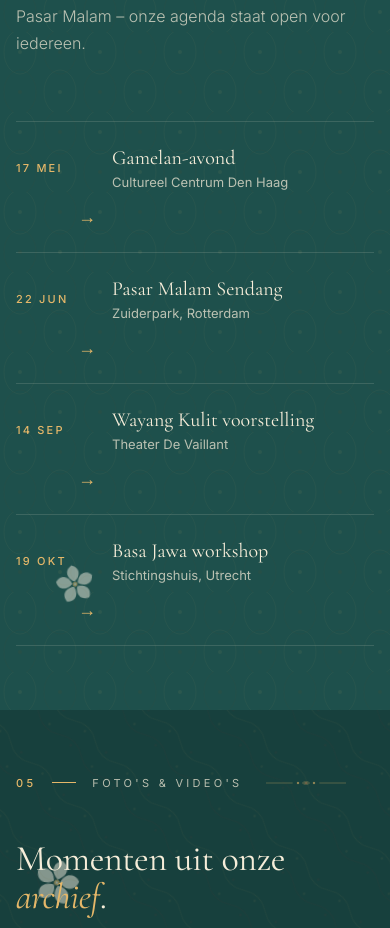
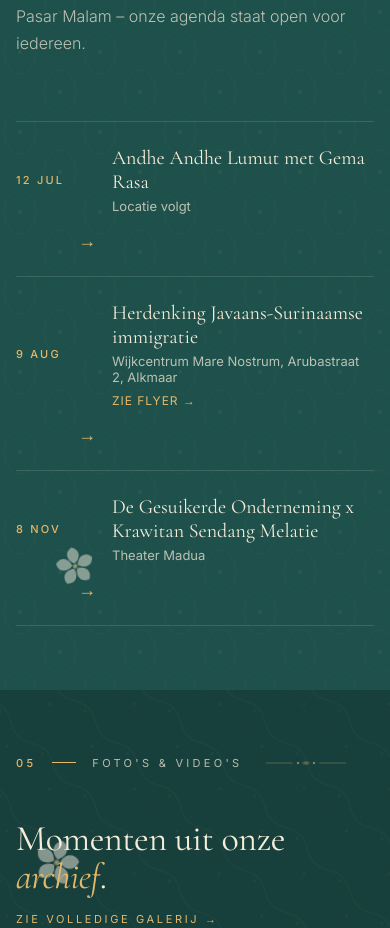
Before and after one commit to rowanamatkario1999/sendang-melatie, a React (Vite) app: page / in a window 390 px wide. Shown: the part 5874-6802 px from the top of the page. Built offline with nearby package versions, Linux system fonts and the light colour scheme; a web font is replaced by a local one.

Commit message:
add new events

```diff
--- a/src/components/Events.tsx
+++ b/src/components/Events.tsx
@@ -42,10 +42,15 @@ export function Events({ tweaks }: { tweaks: Tweaks }) {
           </p>
         </div>
         <div style={{ marginTop: 64, borderTop: '1px solid var(--line)' }}>
-          {t.items.map((e) => (
+          {t.items.map((e) => {
+            const flyer = 'flyer' in e ? e.flyer : undefined;
+            const href = flyer ? flyer : ('href' in e && e.href ? e.href : '#contact');
+            const external = href.startsWith('http') || Boolean(flyer);
+            return (
             <a
               key={e.title}
-              href="#contact"
+              href={href}
+              {...(external ? { target: '_blank', rel: 'noopener noreferrer' } : {})}
               style={{
                 display: 'grid',
                 gridTemplateColumns: isMobile ? '80px 1fr' : '120px 1fr 1fr auto',
@@ -55,8 +60,16 @@ export function Events({ tweaks }: { tweaks: Tweaks }) {
                 borderBottom: '1px solid var(--line)',
                 transition: 'padding-left 200ms',
               } as React.CSSProperties}
-              onMouseEnter={(ev) => (ev.currentTarget.style.paddingLeft = '16px')}
-              onMouseLeave={(ev) => (ev.currentTarget.style.paddingLeft = '0')}
+              onMouseEnter={(ev) => {
+                ev.currentTarget.style.paddingLeft = '16px';
+                const label = ev.currentTarget.querySelector('[data-flyer-label]') as HTMLElement | null;
+                if (label) label.style.opacity = '1';
+              }}
+              onMouseLeave={(ev) => {
+                ev.currentTarget.style.paddingLeft = '0';
+                const label = ev.currentTarget.querySelector('[data-flyer-label]') as HTMLElement | null;
+                if (label) label.style.opacity = '0';
+              }}
             >
               <div
                 style={{
@@ -74,6 +87,22 @@ export function Events({ tweaks }: { tweaks: Tweaks }) {
                 </div>
                 {isMobile && (
                   <div style={{ color: 'var(--text-dim)', fontSize: 13, marginTop: 4 }}>{e.loc}</div>
+                )}
+                {flyer && (
+                  <div
+                    data-flyer-label
+                    style={{
+                      color: tweaks.accent,
+                      fontSize: 12,
+                      letterSpacing: '0.08em',
+                      textTransform: 'uppercase',
+                      marginTop: 8,
+                      opacity: isMobile ? 1 : 0,
+                      transition: 'opacity 200ms',
+                    } as React.CSSProperties}
+                  >
+                    {t.viewFlyer} →
+                  </div>
                 )}
               </div>
               {!isMobile && (
@@ -100,7 +129,8 @@ export function Events({ tweaks }: { tweaks: Tweaks }) {
                 <span style={{ color: tweaks.accent, fontSize: 18, alignSelf: 'center', justifySelf: 'end' }}>→</span>
               )}
             </a>
-          ))}
+            );
+          })}
         </div>
       </div>
     </section>
--- a/src/translations.ts
+++ b/src/translations.ts
@@ -75,11 +75,23 @@ export const translations = {
       h2Accent: 'proef mee',
       h2End: '.',
       intro: 'Van intieme gamelan-avonden tot het jaarlijkse Pasar Malam – onze agenda staat open voor iedereen.',
+      viewFlyer: 'Zie flyer',
       items: [
-        { date: '17 MEI', title: 'Gamelan-avond', loc: 'Cultureel Centrum Den Haag', tag: 'Muziek' },
-        { date: '22 JUN', title: 'Pasar Malam Sendang', loc: 'Zuiderpark, Rotterdam', tag: 'Festival' },
-        { date: '14 SEP', title: 'Wayang Kulit voorstelling', loc: 'Theater De Vaillant', tag: 'Theater' },
-        { date: '19 OKT', title: 'Basa Jawa workshop', loc: 'Stichtingshuis, Utrecht', tag: 'Taal' },
+        { date: '12 JUL', title: 'Andhe Andhe Lumut met Gema Rasa', loc: 'Locatie volgt', tag: 'Voorstelling' },
+        {
+          date: '9 AUG',
+          title: 'Herdenking Javaans-Surinaamse immigratie',
+          loc: 'Wijkcentrum Mare Nostrum, Arubastraat 2, Alkmaar',
+          tag: 'Herdenking',
+          flyer: '/assets/flyer-herdenking-javaans-surinaamse-1.jpg',
+        },
+        {
+          date: '8 NOV',
+          title: 'De Gesuikerde Onderneming x Krawitan Sendang Melatie',
+          loc: 'Theater Madua',
+          tag: 'Theater',
+          href: 'https://www.madua.nl/agenda-1',
+        },
       ],
     },
 
@@ -188,11 +200,23 @@ export const translations = {
       h2Accent: 'rasakna bebarengan',
       h2End: '.',
       intro: 'Saka sore gamelan kang intim nganti Pasar Malam taunan – jadwal kita mbukak kanggo saben uwong.',
+      viewFlyer: 'Delok flyer',
       items: [
-        { date: '17 MEI', title: 'Sore Gamelan', loc: 'Cultureel Centrum Den Haag', tag: 'Musik' },
-        { date: '22 JUN', title: 'Pasar Malam Sendang', loc: 'Zuiderpark, Rotterdam', tag: 'Festival' },
-        { date: '14 SEP', title: 'Pagelaran Wayang Kulit', loc: 'Theater De Vaillant', tag: 'Pagelaran' },
-        { date: '19 OKT', title: 'Workshop Basa Jawa', loc: 'Stichtingshuis, Utrecht', tag: 'Basa' },
+        { date: '12 JUL', title: 'Andhe Andhe Lumut karo Gema Rasa', loc: 'Papan nyusul', tag: 'Pagelaran' },
+        {
+          date: '9 AGS',
+          title: 'Pengetan Imigrasi Jawa-Suriname',
+          loc: 'Wijkcentrum Mare Nostrum, Arubastraat 2, Alkmaar',
+          tag: 'Pengetan',
+          flyer: '/assets/flyer-herdenking-javaans-surinaamse-1.jpg',
+        },
+        {
+          date: '8 NOV',
+          title: 'De Gesuikerde Onderneming x Krawitan Sendang Melatie',
+          loc: 'Theater Madua',
+          tag: 'Teater',
+          href: 'https://www.madua.nl/agenda-1',
+        },
       ],
     },
 
@@ -301,11 +325,23 @@ export const translations = {
       h2Accent: 'taste together',
       h2End: '.',
       intro: 'From intimate gamelan evenings to the annual Pasar Malam – our agenda is open for everyone.',
+      viewFlyer: 'View flyer',
       items: [
-        { date: '17 MAY', title: 'Gamelan Evening', loc: 'Cultural Centre The Hague', tag: 'Music' },
-        { date: '22 JUN', title: 'Pasar Malam Sendang', loc: 'Zuiderpark, Rotterdam', tag: 'Festival' },
-        { date: '14 SEP', title: 'Wayang Kulit Performance', loc: 'Theater De Vaillant', tag: 'Theatre' },
-        { date: '19 OCT', title: 'Basa Jawa Workshop', loc: 'Foundation House, Utrecht', tag: 'Language' },
+        { date: '12 JUL', title: 'Andhe Andhe Lumut with Gema Rasa', loc: 'Location to follow', tag: 'Performance' },
+        {
+          date: '9 AUG',
+          title: 'Javanese-Surinamese Immigration Commemoration',
+          loc: 'Wijkcentrum Mare Nostrum, Arubastraat 2, Alkmaar',
+          tag: 'Commemoration',
+          flyer: '/assets/flyer-herdenking-javaans-surinaamse-1.jpg',
+        },
+        {
+          date: '8 NOV',
+          title: 'De Gesuikerde Onderneming x Krawitan Sendang Melatie',
+          loc: 'Theater Madua',
+          tag: 'Theatre',
+          href: 'https://www.madua.nl/agenda-1',
+        },
       ],
     },
 
```
Also changed, not shown: public/assets/flyer-herdenking-javaans-surinaamse-1.jpg (added), public/assets/flyer-herdenking-javaans-surinaamse-2.jpeg (added).
